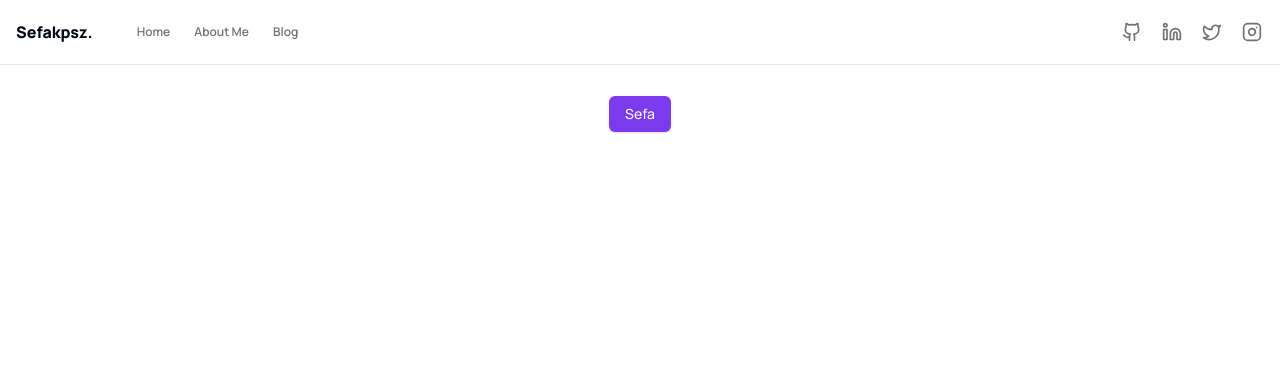
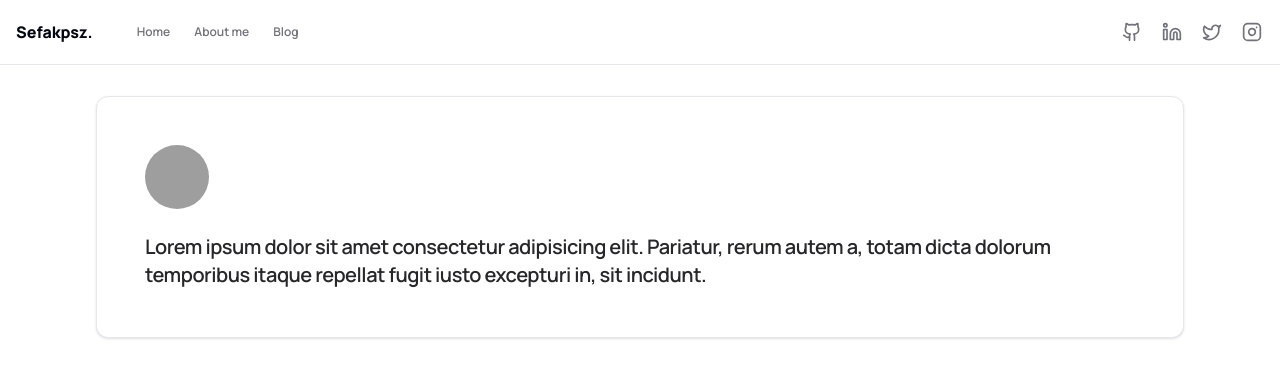
Before and after one commit to sefakpsz/msk-portfoilo-v2, a Next.js app: page / in a window 1280 px wide. Shown: the top 378 px of the page. Built offline with nearby package versions, Linux system fonts and the light colour scheme; grey boxes are pictures that could not be loaded.

Commit message:
beggining header

```diff
--- a/package.json
+++ b/package.json
@@ -9,6 +9,7 @@
     "lint": "next lint"
   },
   "dependencies": {
+    "@radix-ui/react-avatar": "^1.0.3",
     "@radix-ui/react-icons": "^1.3.0",
     "@radix-ui/react-slot": "^1.0.2",
     "@types/node": "20.5.9",
--- a/src/app/page.tsx
+++ b/src/app/page.tsx
@@ -1,10 +1,11 @@
+import Hero from '@/components/section/hero'
 import { Button } from '@/components/ui/button'
 import Image from 'next/image'
 
 export default function Home() {
   return (
     <main className="flex min-h-screen flex-col items-center justify-between p-24">
-      <Button>Sefa</Button>
+      <Hero />
     </main>
   )
 }
--- a/src/components/layout/header/index.tsx
+++ b/src/components/layout/header/index.tsx
@@ -14,7 +14,7 @@ function Header() {
           <Social />
         </div>
         <Button variant="ghost" className="px-2 sm:hidden">
-            <Menu height={25} strokeWidth={1.5} />
+          <Menu height={25} strokeWidth={1.5} />
         </Button>
       </div>
     </div>
--- a/src/components/layout/header/main-nav.tsx
+++ b/src/components/layout/header/main-nav.tsx
@@ -21,7 +21,7 @@ export function MainNav({
         href="/examples/dashboard"
         className="text-xs font-semibold text-zinc-500 text-muted-foreground transition-colors hover:text-primary"
       >
-        About Me
+        About me
       </Link>
       <Link
         href="/examples/dashboard"
--- /dev/null
+++ b/src/components/section/hero.tsx
@@ -0,0 +1,24 @@
+import React from "react";
+import {
+  Card,
+  CardContent,
+  CardDescription,
+  CardFooter,
+  CardHeader,
+  CardTitle,
+} from "../ui/card";
+import { Avatar, AvatarFallback, AvatarImage } from "../ui/avatar";
+
+function Hero() {
+  return (
+    <Card className="w-full max-w-7xl space-y-6 mx-auto p-12">
+      <Avatar className="w-16 h-16">
+        <AvatarImage src="https://github.com/sefakpsz.png" />
+        <AvatarFallback className="font-bold text-xl">SF</AvatarFallback>
+      </Avatar>
+      <CardTitle className="leading-relaxed text-xl font-semibold max-w-5xl text-zinc-800">Lorem ipsum dolor sit amet consectetur adipisicing elit. Pariatur, rerum autem a, totam dicta dolorum temporibus itaque repellat fugit iusto excepturi in, sit incidunt.</CardTitle>
+    </Card>
+  );
+}
+
+export default Hero;
--- /dev/null
+++ b/src/components/ui/avatar.tsx
@@ -0,0 +1,50 @@
+"use client"
+
+import * as React from "react"
+import * as AvatarPrimitive from "@radix-ui/react-avatar"
+
+import { cn } from "@/lib/utils"
+
+const Avatar = React.forwardRef<
+  React.ElementRef<typeof AvatarPrimitive.Root>,
+  React.ComponentPropsWithoutRef<typeof AvatarPrimitive.Root>
+>(({ className, ...props }, ref) => (
+  <AvatarPrimitive.Root
+    ref={ref}
+    className={cn(
+      "relative flex h-10 w-10 shrink-0 overflow-hidden rounded-full",
+      className
+    )}
+    {...props}
+  />
+))
+Avatar.displayName = AvatarPrimitive.Root.displayName
+
+const AvatarImage = React.forwardRef<
+  React.ElementRef<typeof AvatarPrimitive.Image>,
+  React.ComponentPropsWithoutRef<typeof AvatarPrimitive.Image>
+>(({ className, ...props }, ref) => (
+  <AvatarPrimitive.Image
+    ref={ref}
+    className={cn("aspect-square h-full w-full", className)}
+    {...props}
+  />
+))
+AvatarImage.displayName = AvatarPrimitive.Image.displayName
+
+const AvatarFallback = React.forwardRef<
+  React.ElementRef<typeof AvatarPrimitive.Fallback>,
+  React.ComponentPropsWithoutRef<typeof AvatarPrimitive.Fallback>
+>(({ className, ...props }, ref) => (
+  <AvatarPrimitive.Fallback
+    ref={ref}
+    className={cn(
+      "flex h-full w-full items-center justify-center rounded-full bg-muted",
+      className
+    )}
+    {...props}
+  />
+))
+AvatarFallback.displayName = AvatarPrimitive.Fallback.displayName
+
+export { Avatar, AvatarImage, AvatarFallback }
--- /dev/null
+++ b/src/components/ui/card.tsx
@@ -0,0 +1,76 @@
+import * as React from "react"
+
+import { cn } from "@/lib/utils"
+
+const Card = React.forwardRef<
+  HTMLDivElement,
+  React.HTMLAttributes<HTMLDivElement>
+>(({ className, ...props }, ref) => (
+  <div
+    ref={ref}
+    className={cn(
+      "rounded-xl border bg-card text-card-foreground shadow",
+      className
+    )}
+    {...props}
+  />
+))
+Card.displayName = "Card"
+
+const CardHeader = React.forwardRef<
+  HTMLDivElement,
+  React.HTMLAttributes<HTMLDivElement>
+>(({ className, ...props }, ref) => (
+  <div
+    ref={ref}
+    className={cn("flex flex-col space-y-1.5 p-6", className)}
+    {...props}
+  />
+))
+CardHeader.displayName = "CardHeader"
+
+const CardTitle = React.forwardRef<
+  HTMLParagraphElement,
+  React.HTMLAttributes<HTMLHeadingElement>
+>(({ className, ...props }, ref) => (
+  <h3
+    ref={ref}
+    className={cn("font-semibold leading-none tracking-tight", className)}
+    {...props}
+  />
+))
+CardTitle.displayName = "CardTitle"
+
+const CardDescription = React.forwardRef<
+  HTMLParagraphElement,
+  React.HTMLAttributes<HTMLParagraphElement>
+>(({ className, ...props }, ref) => (
+  <p
+    ref={ref}
+    className={cn("text-sm text-muted-foreground", className)}
+    {...props}
+  />
+))
+CardDescription.displayName = "CardDescription"
+
+const CardContent = React.forwardRef<
+  HTMLDivElement,
+  React.HTMLAttributes<HTMLDivElement>
+>(({ className, ...props }, ref) => (
+  <div ref={ref} className={cn("p-6 pt-0", className)} {...props} />
+))
+CardContent.displayName = "CardContent"
+
+const CardFooter = React.forwardRef<
+  HTMLDivElement,
+  React.HTMLAttributes<HTMLDivElement>
+>(({ className, ...props }, ref) => (
+  <div
+    ref={ref}
+    className={cn("flex items-center p-6 pt-0", className)}
+    {...props}
+  />
+))
+CardFooter.displayName = "CardFooter"
+
+export { Card, CardHeader, CardFooter, CardTitle, CardDescription, CardContent }
```
Also changed, not shown: 1 other file (tests, documents, lock files or other folders).
